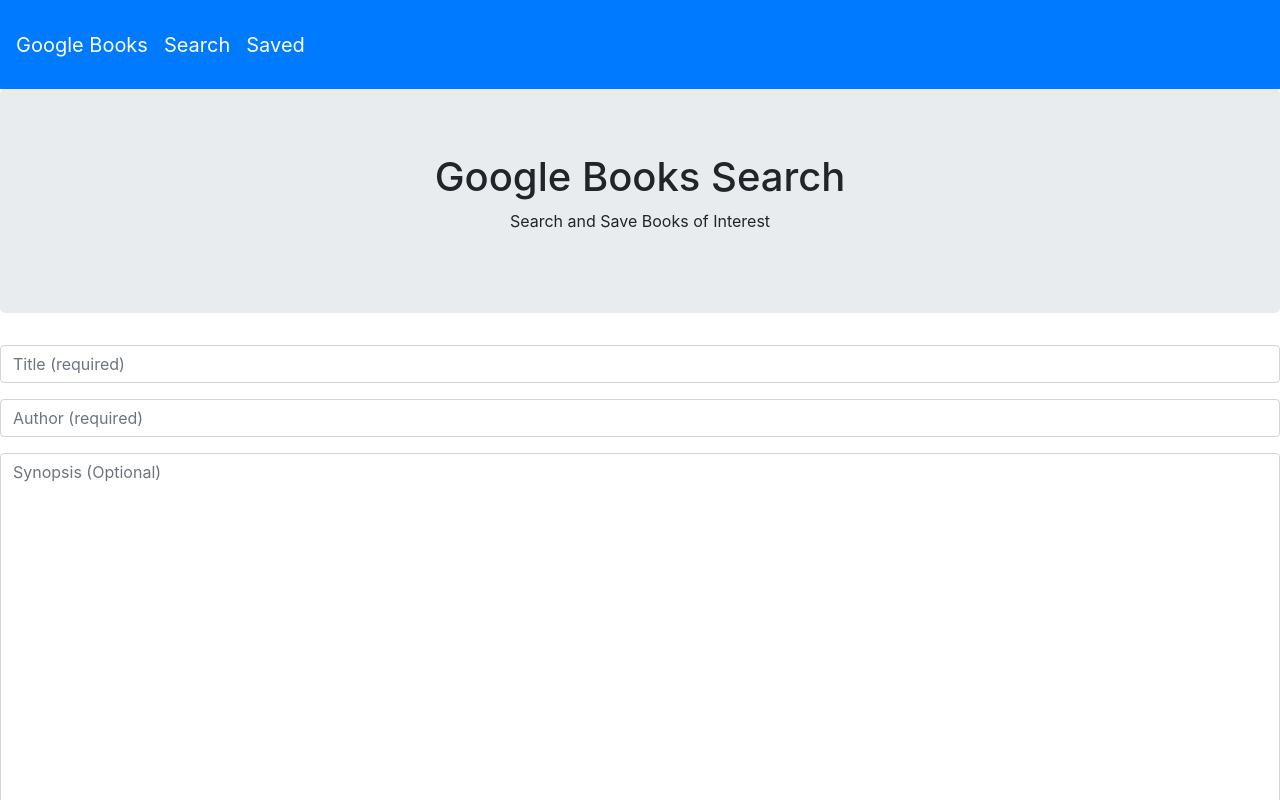
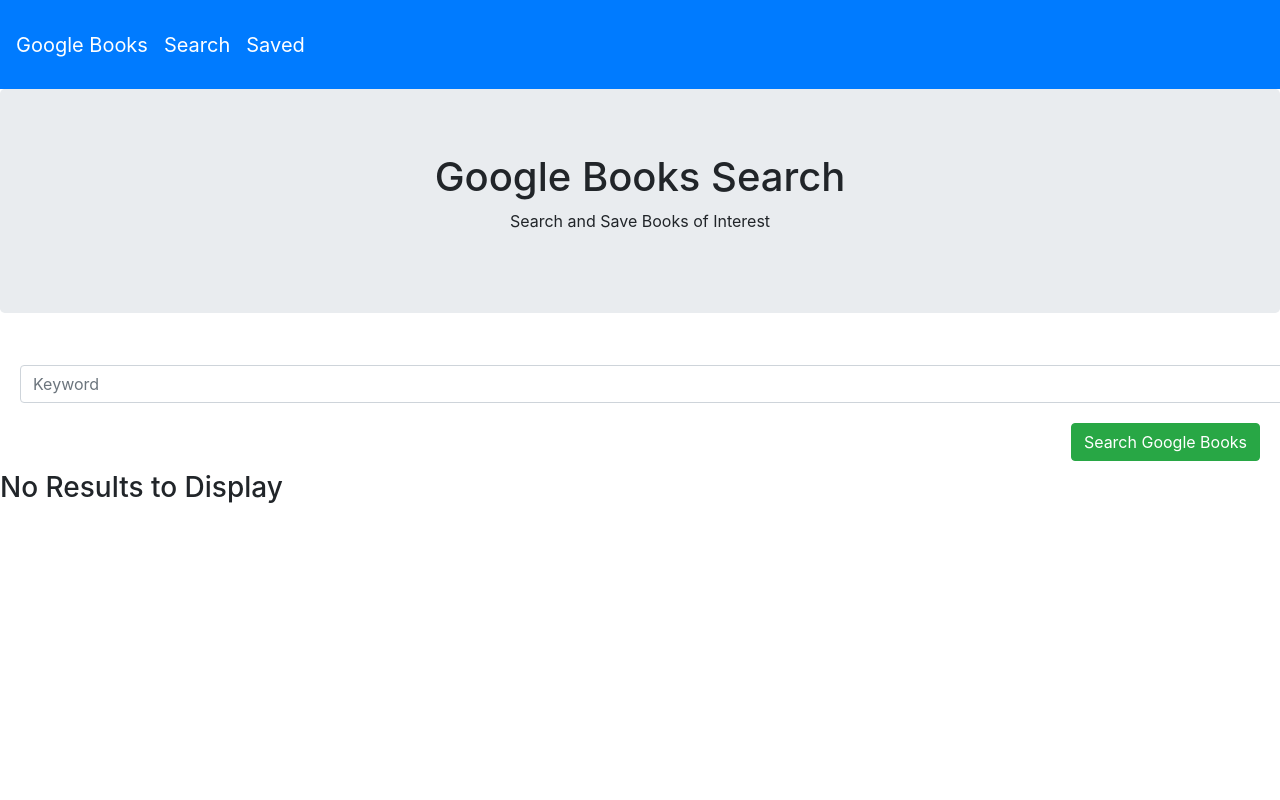
Before and after one commit to tangchristina/google-books, a React (Create React App) app in the folder client/: page / in a window 1280 px wide. Shown: the top 800 px of the page. Built offline with nearby package versions, Linux system fonts and the light colour scheme; no server answers.

Commit message:
results now render, need to work on saved function

```diff
--- a/client/src/components/Form/index.js
+++ b/client/src/components/Form/index.js
@@ -5,22 +5,15 @@ import React from "react";
 export function Input(props) {
   return (
     <div className="form-group">
-      <input className="form-control" {...props} />
+      <input className="form-control" {...props}  style = {{margin: 20}}/>
     </div>
   );
 }
 
-export function TextArea(props) {
-  return (
-    <div className="form-group">
-      <textarea className="form-control" rows="20" {...props} />
-    </div>
-  );
-}
 
 export function FormBtn(props) {
   return (
-    <button {...props} style={{ float: "right", marginBottom: 10 }} className="btn btn-success">
+    <button {...props} style={{ float: "right", marginBottom: 10, marginRight: 20 }} className="btn btn-success">
       {props.children}
     </button>
   );
--- a/client/src/components/SaveBtn/index.js
+++ b/client/src/components/SaveBtn/index.js
@@ -6,7 +6,7 @@ import "./style.css";
 function SaveBtn(props) {
   return (
     <span className="save-btn" {...props} role="button" tabIndex="0">
-      ✗
+      Save Book
     </span>
   );
 }
--- a/client/src/components/SaveBtn/style.css
+++ b/client/src/components/SaveBtn/style.css
@@ -0,0 +1,4 @@
+.save-btn {
+    float: right;
+    color: green;
+  }
--- a/client/src/pages/Saved.js
+++ b/client/src/pages/Saved.js
@@ -2,11 +2,10 @@ import React, { Component } from "react";
 import Jumbotron from "../components/Jumbotron";
 import API from "../utils/API";
 import { Link } from "react-router-dom";
-import SaveBtn from "../components/SaveBtn";
 import DeleteBtn from "../components/DeleteBtn";
 import { Col, Row, Container } from "../components/Grid";
 import { List, ListItem } from "../components/List";
-import { Input, TextArea, FormBtn } from "../components/Form";
+
 
 class Saved extends Component {
   state = {
@@ -16,46 +15,50 @@ class Saved extends Component {
     title: "",
     author: "",
     description: "",
-  }
+    bookData: {}
+  };
 
   componentDidMount() {
     this.loadBooks();
   }
 
-    loadBooks = () => {
+  loadBooks = books => {
     API.getBooks()
-        .then(res => this.setState({ books: res.data }))
+      .then(res => {
+        this.setState({
+          books: res.data
+        });
+      })
       .catch(err => console.log(err));
   };
 
-
-
   render() {
     return (
-        <div>
+      <Container>
         <Jumbotron>
-              <h1>Books On My List</h1>
-            </Jumbotron>
+          <h1> Saved Books </h1>{" "}
+        </Jumbotron>{" "}
         {this.state.books.length ? (
           <List>
-                {this.state.books.map(book => (
-                  <ListItem key={book._id}>
-                    <a href={"/books/" + book._id}>
+            {" "}
+            {this.state.books.map((book) => (
+              <ListItem key={book.id}>
+                <img src={book.image}> </img>{" "}
                 <strong>
-                        {book.title} by {book.author}
-                      </strong>
-                    </a>
-                    <DeleteBtn />
+                  {" "}
+                  {book.title}
+                  by {book.author}{" "}
+                </strong>{" "}
+                {book.description}{" "}
+                <DeleteBtn onClick={() => this.deleteBook(book.id)} />{" "}
               </ListItem>
-                ))}
+            ))}{" "}
           </List>
         ) : (
-              <h3>No Results to Display</h3>
-            )}
-          </div>
+          <h3> No saved books yet </h3>
+        )}{" "}
+      </Container>
     );
   }
 }
-
-
 export default Saved;
--- a/client/src/pages/Search.js
+++ b/client/src/pages/Search.js
@@ -5,7 +5,9 @@ import { Link } from "react-router-dom";
 import SaveBtn from "../components/SaveBtn";
 import { Col, Row, Container } from "../components/Grid";
 import { List, ListItem } from "../components/List";
-import { Input, TextArea, FormBtn } from "../components/Form";
+import { Input, FormBtn } from "../components/Form";
+import Axios from "axios";
+
 
 class Search extends Component {
   state = {
@@ -15,18 +17,47 @@ class Search extends Component {
     title: "",
     author: "",
     description: "",
+    bookData:{}
 }
 
   componentDidMount() {
-    this.loadBooks();
+
   }
 
-  loadBooks = () => {
-    API.getBooks()
-      .then(res => this.setState({ books: res.data }))
+  handleFormSubmit = event => {
+    event.preventDefault();
+    if (this.state.bookTitle) {
+
+      const title = this.state.bookTitle.trim();
+
+      API.searchBook(title)
+      .then(res => {
+
+          //console.log(res.data.items);
+
+          this.setState({
+          results: res.data.items
+          });
+      })
       .catch(err => console.log(err));
+      }
+      //console.log(this.state.results)
+  };
+  handleInputChange = event => {
+    const { name, value } = event.target;
+    this.setState({
+      [name]: value
+    });
   };
 
+  saveBook = book => {
+    API.saveBook(book)
+    .then(res => {
+      alert("book saved");
+
+    })
+    .catch(err => console.log(err));
+};
 
 
   render() {
@@ -35,17 +66,55 @@ class Search extends Component {
               <h1>Google Books Search</h1>
               <p>Search and Save Books of Interest</p>
             </Jumbotron>
+            <Row>
+            <Col size="sm-12">
             <form>
               <Input
-              value={this.state.title}
+              type="text"
+              value={this.state.bookTitle}
               onChange = {this.handleInputChange}
-              name="title"
-              placeholder="Title (required)"
+              name="bookTitle"
+              placeholder="Keyword"
               />
-              <Input name="author" placeholder="Author (required)" />
-              <TextArea name="synopsis" placeholder="Synopsis (Optional)" />
-              <FormBtn>Submit Book</FormBtn>
+              <FormBtn onClick={this.handleFormSubmit}>Search Google Books</FormBtn>
             </form>
+            </Col>
+            </Row>
+            <Row>
+            <Col size="sm-12">
+                {this.state.results.length ? (
+                <List>
+                    {this.state.results.map((book, index) => (
+                    <ListItem key={book.id}>
+                        {/* <img src={book.volumeInfo.imageLinks.Thumbnail}></img> */}
+                        <strong>
+                            {book.volumeInfo.title} by {book.volumeInfo.authors[0]}
+                        </strong><br></br>
+                        {book.volumeInfo.description}
+                        <div className="book-btn-div">
+                        <SaveBtn
+                            key={"" + index + book.id}
+                            disabled={book.volumeInfo.infoLink === "/"}
+                            onClick={() => this.saveBook({
+                            title: book.volumeInfo.title,
+                            author: book.volumeInfo.authors[0],
+                            description: book.volumeInfo.description,
+                            //image: book.volumeInfo.imageLinks.Thumbnail,
+                            link: book.volumeInfo.infoLink,
+                            _id: book.id
+                            })}
+                        >
+                            Save Book
+                        </SaveBtn>
+                        </div>
+                    </ListItem>
+                    ))}
+                </List>
+                ) : (
+                <h3>No Results to Display</h3>
+                )}
+            </Col>
+            </Row>
             </div>
     );
   }
```
Lines whose indentation alone changed are shown as unchanged.
